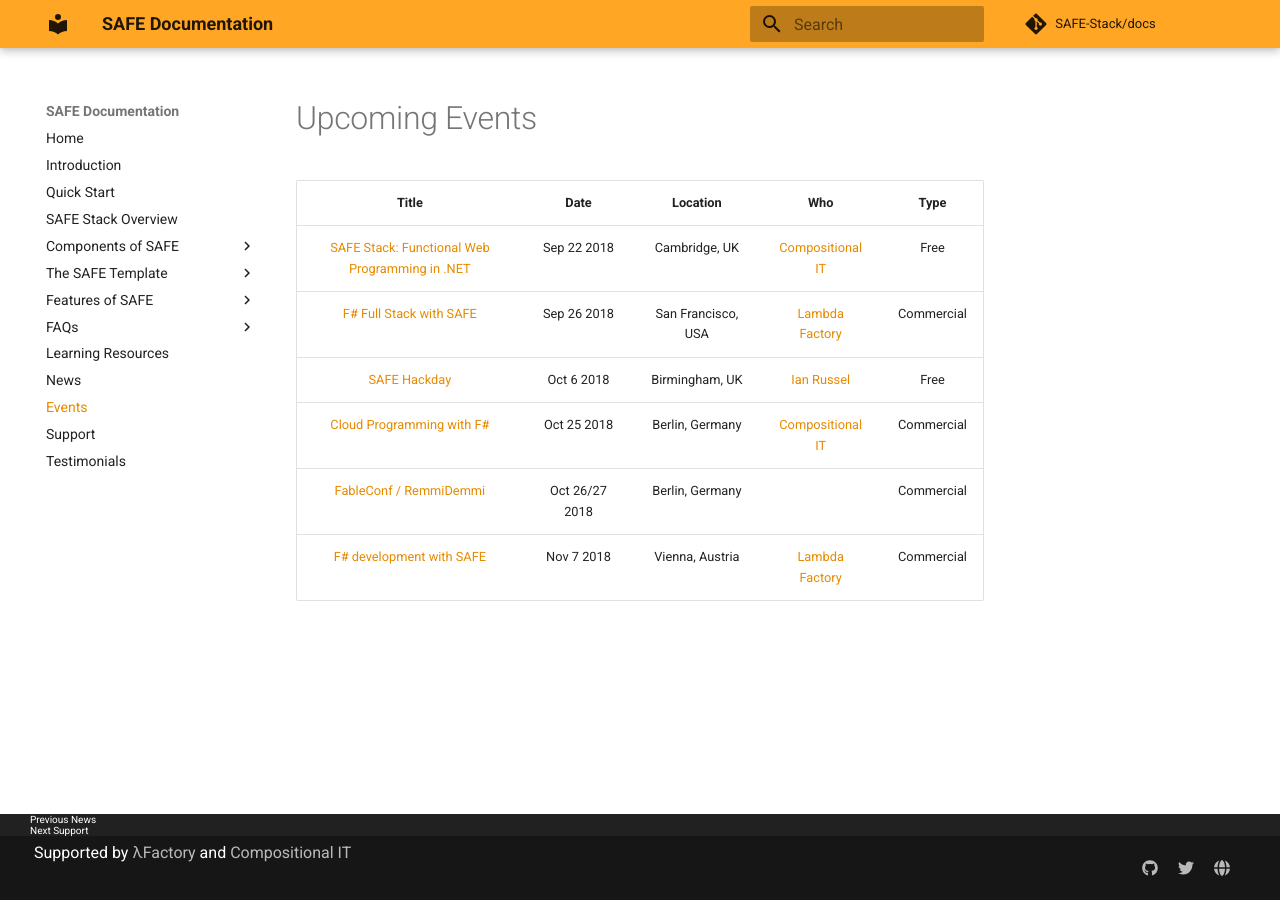
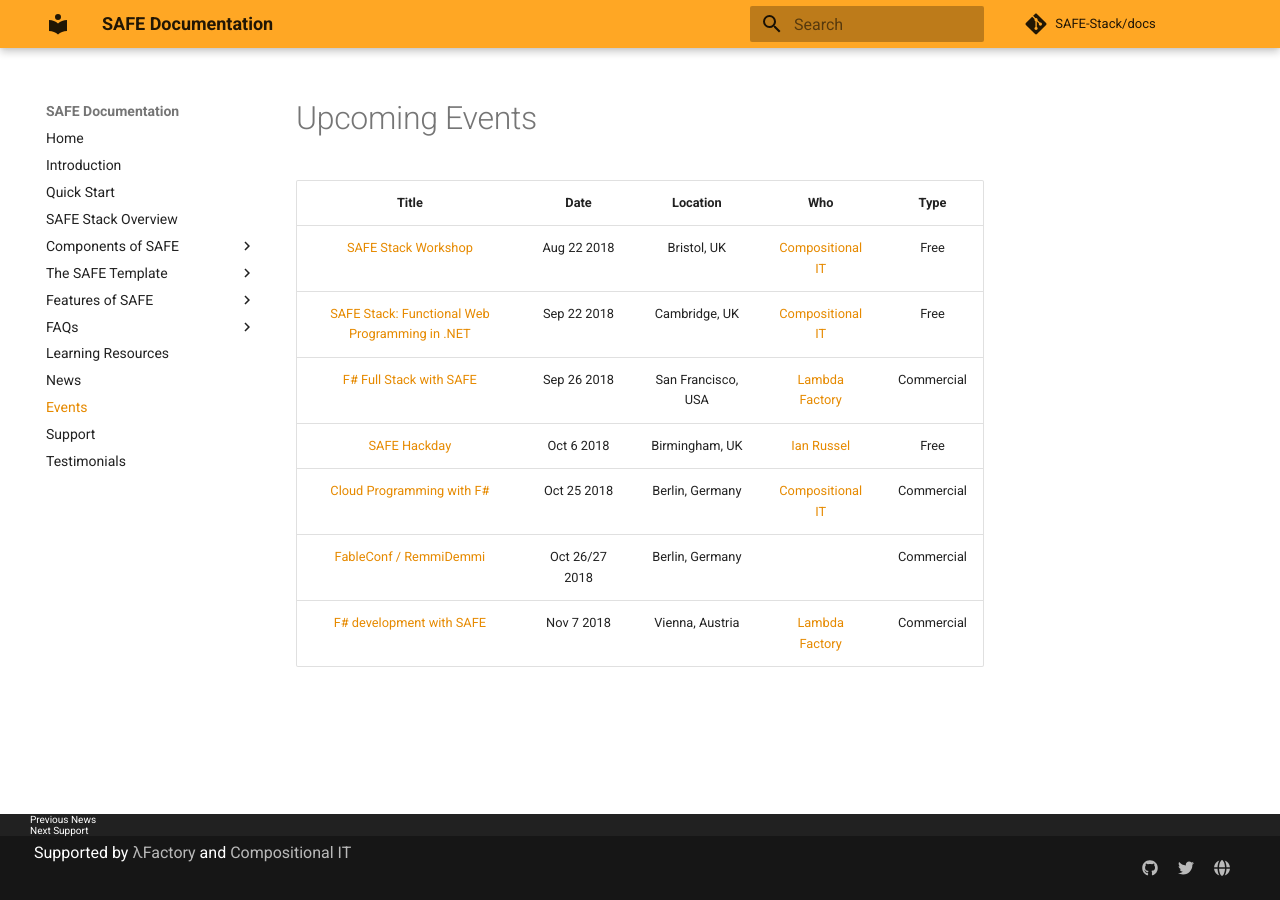
Before and after one commit to SAFE-Stack/docs, an MkDocs documentation site: the page built from docs/events.md, in a window 1280 px wide. Built offline with MkDocs 1.6.1 and Material for MkDocs 9.7.7, drawn with Linux system fonts in a browser that asks for light colours; comment, search, counter and statistics services are not loaded; old or Windows-style settings are respelled for this version of MkDocs.

Commit message:
Update events.md
Add F# |> Bristol workshop

```diff
--- a/docs/events.md
+++ b/docs/events.md
@@ -2,6 +2,7 @@
 
 | Title | Date | Location | Who | Type |
 |:-:|:-:|:-:|:-:|:-:|
+| [SAFE Stack Workshop](https://www.meetup.com/FSharpBristol/events/252393795/) | Aug 22 2018 | Bristol, UK | [Compositional IT](https://compositional-it.com) | Free |
 | [SAFE Stack: Functional Web Programming in .NET](https://www.dddeastanglia.com/Session/Details/2179) | Sep 22 2018 | Cambridge, UK | [Compositional IT](https://compositional-it.com) | Free |
 | [F# Full Stack with SAFE](https://www.openfsharp.org/agenda/workshop/) | Sep 26 2018 | San Francisco, USA | [Lambda Factory](http://lambdafactory.io/) | Commercial |
 | [SAFE Hackday](https://www.meetup.com/altnetbrum/events/252629315/) | Oct 6 2018 | Birmingham, UK | [Ian Russel](https://twitter.com/ijrussell) | Free |
```
